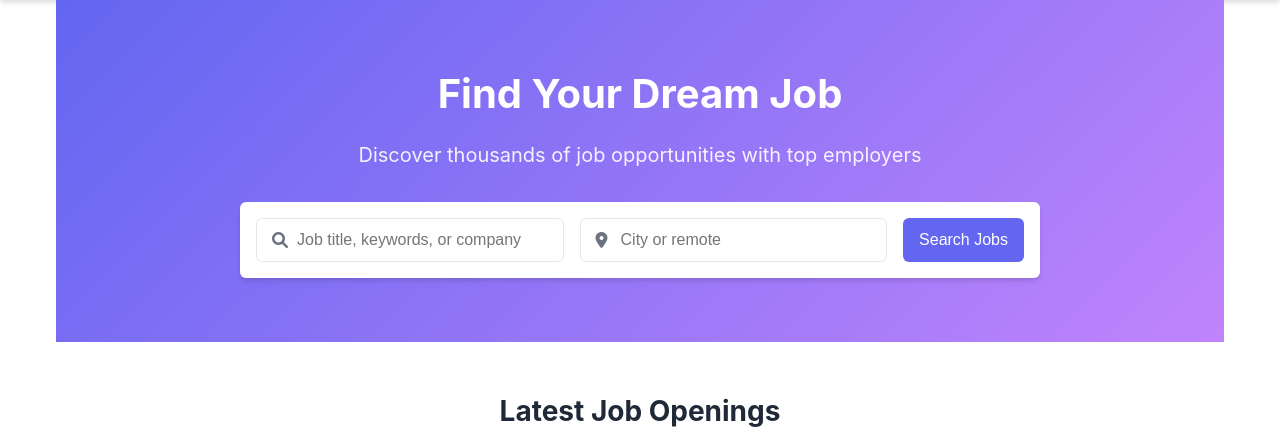
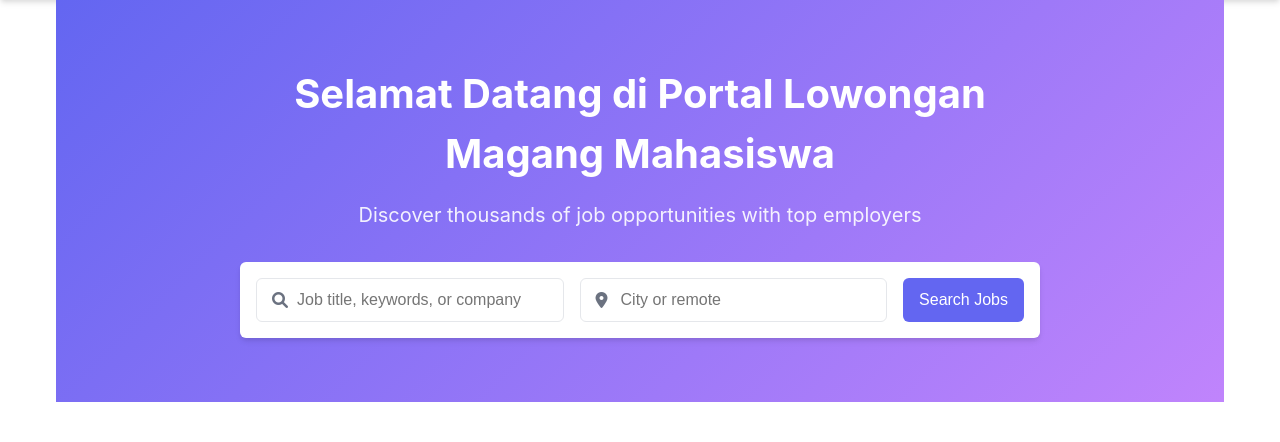
Before and after one commit to mayaamega/job-board-flask, a Flask app: page / in a window 1280 px wide. Shown: the part 68-510 px from the top of the page. Run offline with Flask 3, Linux system fonts and the light colour scheme; data comes from the database, SQL or seed files in the repository; data that the repository does not hold is empty.

Commit message:
Mengubah heading halaman utama di index.html

```diff
--- a/templates/index.html
+++ b/templates/index.html
@@ -5,7 +5,7 @@
 {% block content %}
 <section class="hero">
     <div class="hero-content">
-        <h1>Find Your Dream Job</h1>
+        <h1>Selamat Datang di Portal Lowongan Magang Mahasiswa</h1>
         <p>Discover thousands of job opportunities with top employers</p>
         <form action="{{ url_for('search') }}" method="get" class="search-form">
             <div class="search-inputs">
```
Also changed, not shown: 3 other files.
